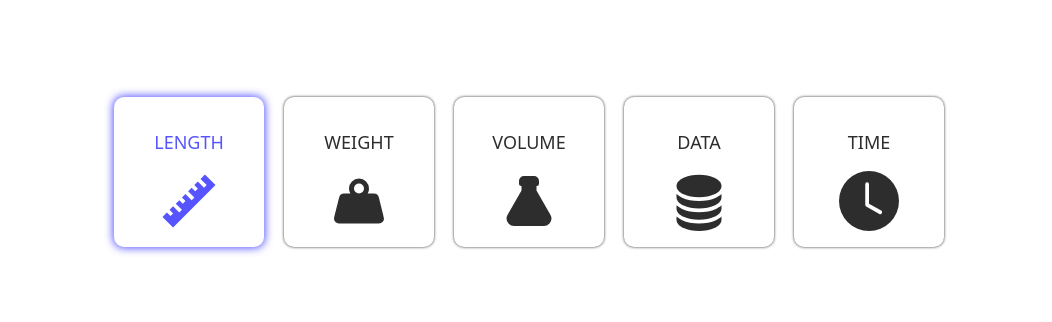
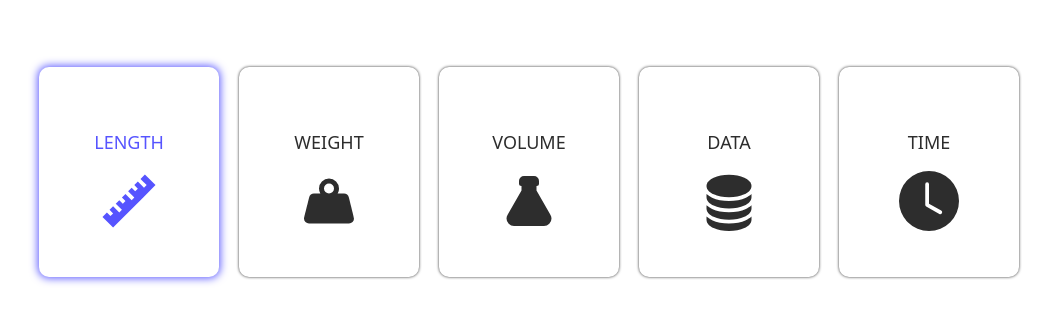
Before and after one commit to tamaskovacs0408/unit-converter, a React (Vite) app: page / in a window 1280 px wide. Shown: the part 228-550 px from the top of the page, without its empty margins (111-1163 px from the left). Built offline with nearby package versions, Linux system fonts and the light colour scheme.

Commit message:
Update button sizes

```diff
--- a/src/UI/Button.module.scss
+++ b/src/UI/Button.module.scss
@@ -7,8 +7,8 @@
     flex-direction: column;
     justify-content: center;
     align-items: center;
-    width: 120px;
-    height: 120px;
+    width: 150px;
+    height: 180px;
     padding: 1.5rem;
     background: transparent;
     border-radius: 1rem;
@@ -17,6 +17,16 @@
     color: vars.$secondary;
     transition: all ease-in .1s;
     cursor: pointer;
+
+    @media (max-width: 1100px) {
+      width: 120px;
+      height: 150px;
+    }
+
+    @media (max-width: 900px) {
+      width: 110px;
+      height: 120px;
+    }
 
     @media (max-width: 768px) {
       width: 100px;
```
